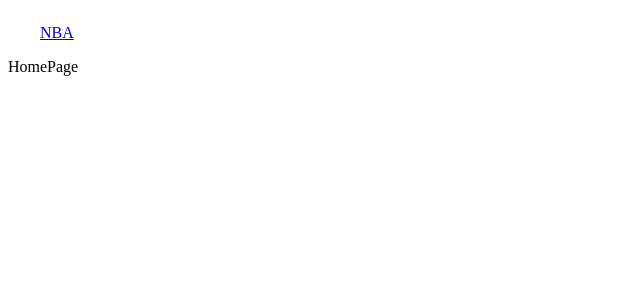
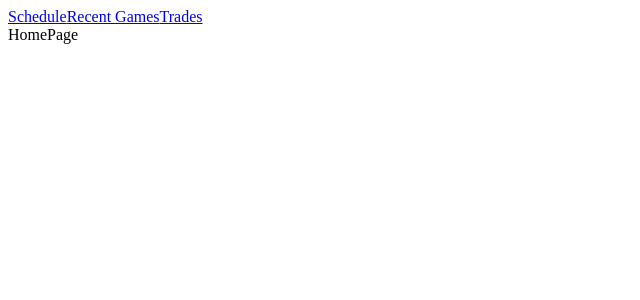
Before and after one commit to AidanHig/SportsWebsite, a React (Vite) app in the folder SportsWebsite/: page / in a window 1280 px wide. Shown: the top 300 px of the page, without its empty margins (0-640 px from the left). Built offline with nearby package versions, Linux system fonts and the light colour scheme.

Commit message:
No more topbar

```diff
--- a/SportsWebsite/src/App.jsx
+++ b/SportsWebsite/src/App.jsx
@@ -1,6 +1,6 @@
 import React, { Component } from 'react'
 import { Routes, Route} from 'react-router-dom'
-import { Topbar } from './components/Topbar'
+import { Side } from './components/Side'
 import { HomePage } from './Components/HomePage'
 import './components/index.css'
 import Schedule from './components/Schedule'
@@ -11,7 +11,7 @@ export class App extends Component {
   render() {
     return (
       <div>
-        <Topbar />
+        <Side />
         <Routes>
           <Route path='/' element={<HomePage />} />
           <Route path='schedule' element={<Schedule/>} />
```
